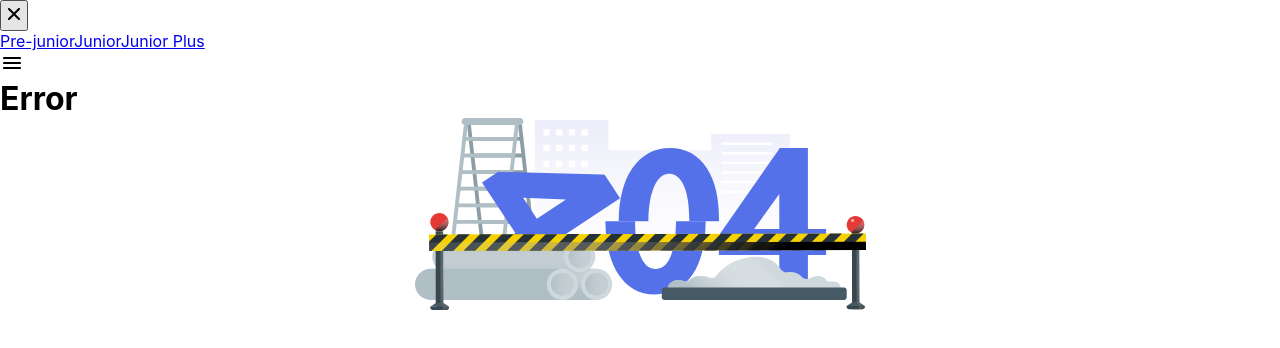
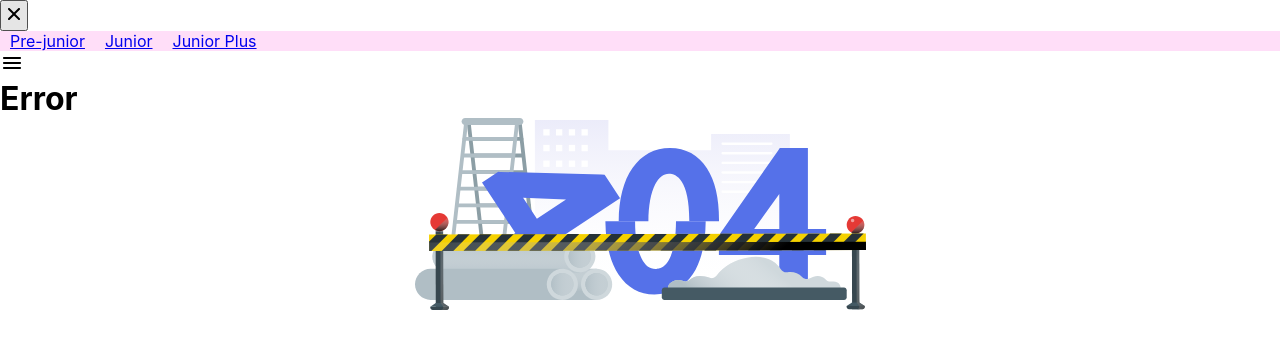
Before and after one commit to SlavaMryasov/hws2, a React (Create React App) app: page / in a window 1280 px wide. Shown: the top 348 px of the page. Built offline with nearby package versions, Linux system fonts and the light colour scheme.

Commit message:
hw5 debug

```diff
--- a/src/s2-homeworks/hw05/sidebar/Sidebar.module.css
+++ b/src/s2-homeworks/hw05/sidebar/Sidebar.module.css
@@ -8,17 +8,22 @@
 }
 
 .nav {
+    background-color: rgb(255, 222, 248);
 }
 
 .nav a {
+    margin: 10px;
 }
 
 .nav a:hover {
 }
 
 .nav a.active {
+    background-color: rgb(44, 180, 123);
 }
 .close {
+
+
 }
 
 .close img {
--- a/src/s2-homeworks/hw05/sidebar/Sidebar.tsx
+++ b/src/s2-homeworks/hw05/sidebar/Sidebar.tsx
@@ -31,7 +31,7 @@ export const Sidebar: FC<PropsType> = ({ open, handleClose }) => {
                         id={'hw5-pre-junior-link'}
                         to={PATH.PRE_JUNIOR}
                         onClick={handleClose}
-                        className={({ isActive }) => isActive ? s.nav : s.close} // делает студент
+                        className={({ isActive }) => isActive ? `${s.active}` : undefined} // делает студент
                     >
                         Pre-junior
                     </NavLink>
@@ -39,14 +39,16 @@ export const Sidebar: FC<PropsType> = ({ open, handleClose }) => {
                         id={'hw5-junior-link'}
                         to={PATH.JUNIOR}
                         onClick={handleClose}
-                        className={({ isActive }) => isActive ? s.nav : s.close}                    >
+                        className={({ isActive }) => isActive ? `${s.active}` : undefined} // делает студент
+                    >
                         Junior
                     </NavLink>
                     <NavLink
                         id={'hw5-junior-plus-link'}
                         to={PATH.JUNIOR_PLUS}
                         onClick={handleClose}
-                        className={({ isActive }) => isActive ? s.nav : s.close}                    >
+                        className={({ isActive }) => isActive ? `${s.active}` : undefined} // делает студент
+                    >
                         Junior Plus
                     </NavLink>
                 </nav>
```
